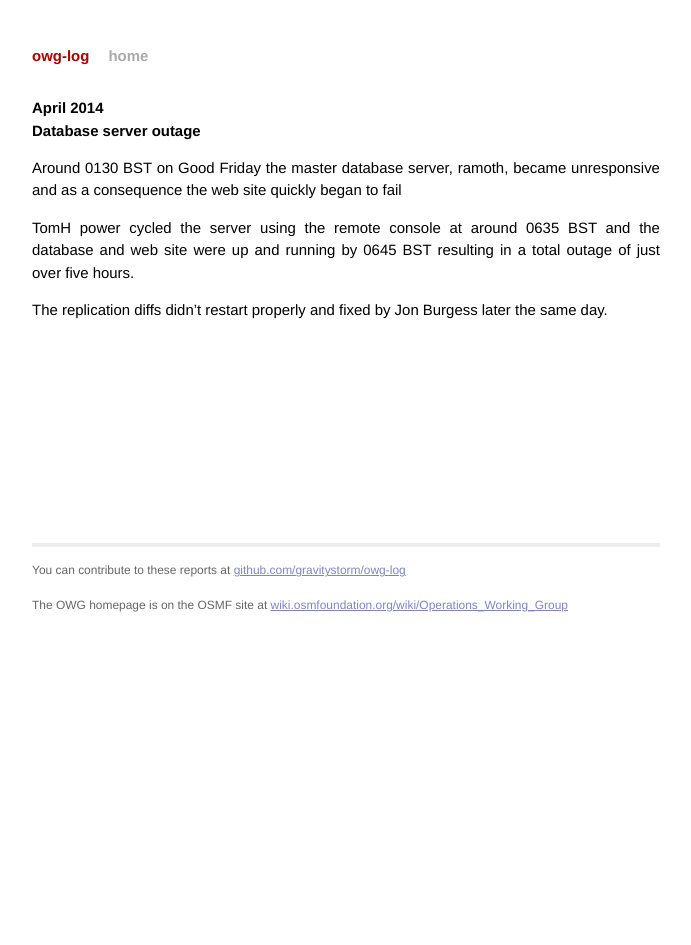
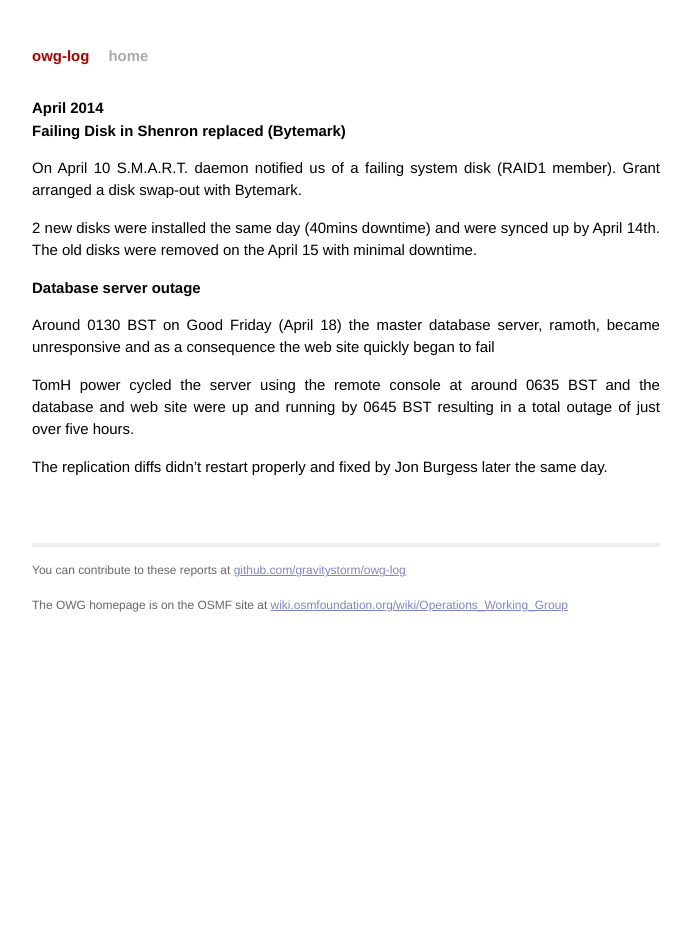
Before and after one commit to openstreetmap/owg-website, a Jekyll site: the page built from _posts/2014-04-01-april.md, in a window 1280 px wide. Shown: the whole page, without its empty margins (294-985 px from the left). Built offline with Jekyll 4.4.1, drawn with Linux system fonts in a browser that asks for light colours; Markdown is read by kramdown in place of the engine named in the settings.

Commit message:
Add shenron disk replace
April 10th disk swapout on Shenron.

```diff
--- a/_posts/2014-04-01-april.md
+++ b/_posts/2014-04-01-april.md
@@ -4,9 +4,16 @@ title:  "April 2014"
 date:   2014-04-30 23:59:59
 ---
 
+# Failing Disk in Shenron replaced (Bytemark)
+
+On April 10 S.M.A.R.T. daemon notified us of a failing system disk (RAID1 member). Grant arranged a disk swap-out with Bytemark.
+
+2 new disks were installed the same day (40mins downtime) and were synced up by April 14th. The old disks were removed on the April 15 with minimal downtime.
+
+
 # Database server outage
 
-Around 0130 BST on Good Friday the master database server, ramoth, became unresponsive and as a consequence the web site quickly began to fail
+Around 0130 BST on Good Friday (April 18) the master database server, ramoth, became unresponsive and as a consequence the web site quickly began to fail
 
 TomH power cycled the server using the remote console at around 0635 BST and the database and web site were up and running by 0645 BST resulting in a total outage of just over five hours.
 
```
